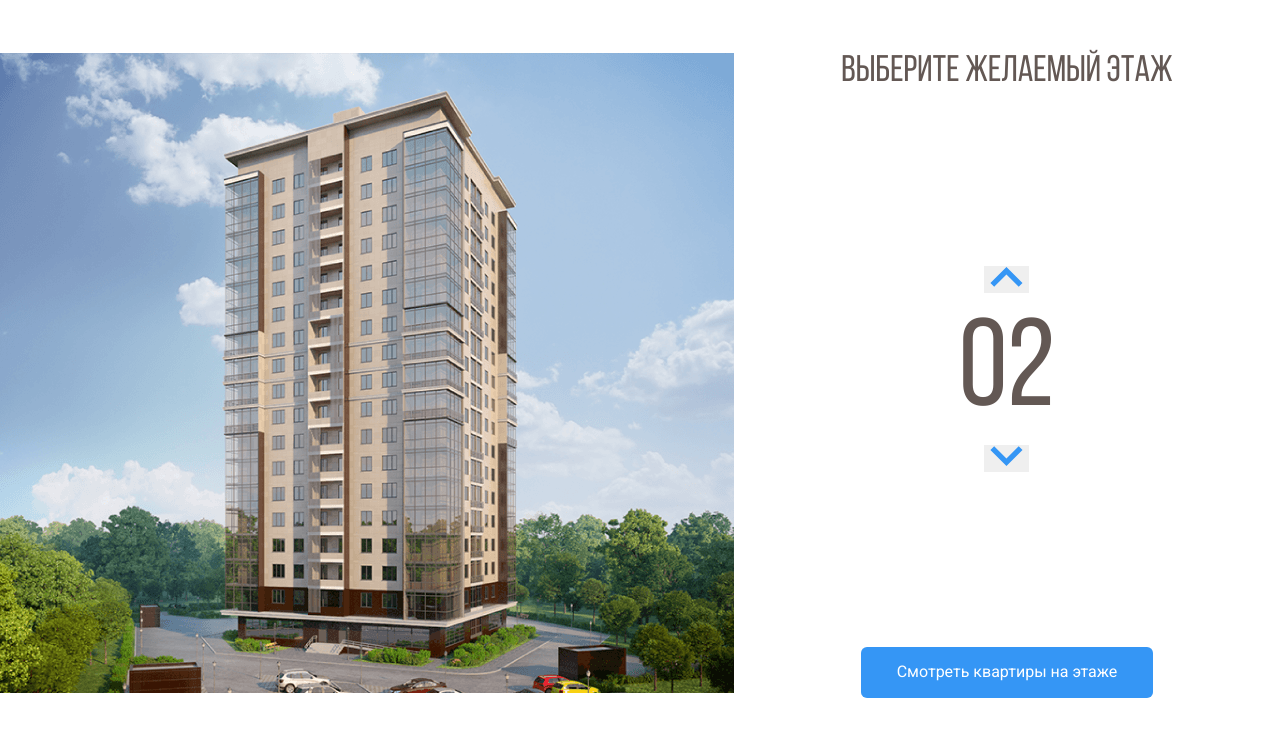
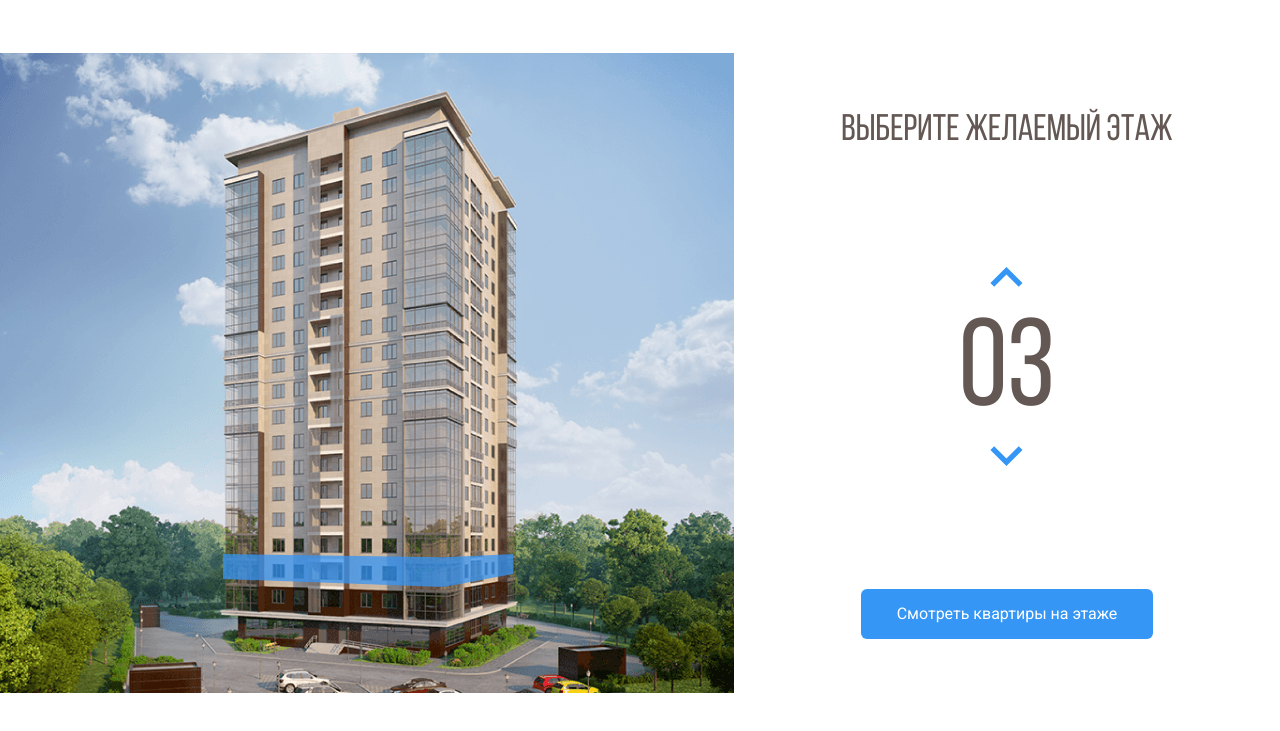
Before and after one commit to hallucat/Melody, a plain HTML site: page index.html in a window 1280 px wide. Both pictures are taken after a click on the button 1006 px from the left and 348 px from the top of the page. Shown: the part 69-800 px from the top of the page. Drawn offline with nearby package versions, Linux system fonts and the light colour scheme.

Commit message:
Add files via upload

```diff
--- a/css/style.css
+++ b/css/style.css
@@ -69,13 +69,16 @@ body {
   display: flex;
   flex-direction: column;
   align-items: center;
-  justify-content: space-between;
+  justify-content: space-around;
 }
 .home-image path {
   opacity: 0;
   cursor: pointer;
 }
 .home-image path:hover {
+  opacity: 1;
+}
+path.current-floor {
   opacity: 1;
 }
 .counter-group {
@@ -87,6 +90,7 @@ body {
   cursor: pointer;
   color: #fff;
   border: none;
+  background-color: #fff;
 }
 .counter-arrow-down {
   transform: rotateX(180deg);
--- a/index.html
+++ b/index.html
@@ -1,5 +1,5 @@
 <!DOCTYPE html>
-<html lang="en">
+<html lang="ru">
 <head>
   <meta charset="UTF-8">
   <meta http-equiv="X-UA-Compatible" content="IE=edge">
@@ -58,23 +58,23 @@
         </pattern>
         <image id="image0" width="740" height="640" xlink:href="img/home.png" />
       </defs>
-      <path d="M222 527L442.8 535L512 521.3V543L443.5 562.7L222 551.7V527Z" fill="#3595F6" fill-opacity="0.75" />
-      <path d="M223 526V501L443.3 504.3L513 501V521L443.7 534L223 526Z" fill="#3595F6" fill-opacity="0.75" />
-      <path d="M223 500V475H444H513V498L445 505L223 500Z" fill="#3595F6" fill-opacity="0.75" />
-      <path d="M223 476V451L444.3 447.3L512 454V476H444" fill="#3595F6" fill-opacity="0.75" />
-      <path d="M223 450V424L444.5 420.7L513 431.7V453L444 446.3L223 450Z" fill="#3595F6" fill-opacity="0.75" />
-      <path d="M222 423V399.3L443 387L514 410V431.3L443 419L222 423Z" fill="#3595F6" fill-opacity="0.75" />
-      <path d="M222 401V376L444.2 359.7L514 388.3V409L443.7 387.3L222 401Z" fill="#3595F6" fill-opacity="0.75" />
-      <path d="M222 376V351L444.5 330.7L514 367.3V388L442 359.3L222 376Z" fill="#3595F6" fill-opacity="0.75" />
-      <path d="M222 350V326L445 301.3L514 345.3V367L444.7 329L222 350Z" fill="#3595F6" fill-opacity="0.75" />
-      <path d="M222 325V301L444.5 272.3L514 323.3V344L443.7 301.7L222 325Z" fill="#3595F6" fill-opacity="0.75" />
-      <path d="M221 301V277L443.3 244L514 303.3V323L444 272.3L221 301Z" fill="#3595F6" fill-opacity="0.75" />
-      <path d="M222 276V252L443.2 217L513 281V302L444.3 243.7L222 276Z" fill="#3595F6" fill-opacity="0.75" />
-      <path d="M222 252V227L444.3 189L513 259.3V280L444 216L222 252Z" fill="#3595F6" fill-opacity="0.75" />
-      <path d="M222 226V201L442.8 157.3L513 236.3V259L444 185.7L222 226Z" fill="#3595F6" fill-opacity="0.75" />
-      <path d="M223 202V177L443 129L513 214V237L442.3 157.7L223 202Z" fill="#3595F6" fill-opacity="0.75" />
-      <path d="M222 177V152L441.8 100L513 192.3V215L443.3 128.7L222 177Z" fill="#3595F6" fill-opacity="0.75" />
-      <path d="M222 152V126L444 69.3L513 171V192L443.7 100.3L222 152Z" fill="#3595F6" fill-opacity="0.75" />
+      <path data-floor="02" d="M222 527L442.8 535L512 521.3V543L443.5 562.7L222 551.7V527Z" fill="#3595F6" fill-opacity="0.75" />
+      <path data-floor="03" d="M223 526V501L443.3 504.3L513 501V521L443.7 534L223 526Z" fill="#3595F6" fill-opacity="0.75" />
+      <path data-floor="04" d="M223 500V475H444H513V498L445 505L223 500Z" fill="#3595F6" fill-opacity="0.75" />
+      <path data-floor="05" d="M223 476V451L444.3 447.3L512 454V476H444" fill="#3595F6" fill-opacity="0.75" />
+      <path data-floor="06" d="M223 450V424L444.5 420.7L513 431.7V453L444 446.3L223 450Z" fill="#3595F6" fill-opacity="0.75" />
+      <path data-floor="07" d="M222 423V399.3L443 387L514 410V431.3L443 419L222 423Z" fill="#3595F6" fill-opacity="0.75" />
+      <path data-floor="08" d="M222 401V376L444.2 359.7L514 388.3V409L443.7 387.3L222 401Z" fill="#3595F6" fill-opacity="0.75" />
+      <path data-floor="09" d="M222 376V351L444.5 330.7L514 367.3V388L442 359.3L222 376Z" fill="#3595F6" fill-opacity="0.75" />
+      <path data-floor="10" d="M222 350V326L445 301.3L514 345.3V367L444.7 329L222 350Z" fill="#3595F6" fill-opacity="0.75" />
+      <path data-floor="11" d="M222 325V301L444.5 272.3L514 323.3V344L443.7 301.7L222 325Z" fill="#3595F6" fill-opacity="0.75" />
+      <path data-floor="12" d="M221 301V277L443.3 244L514 303.3V323L444 272.3L221 301Z" fill="#3595F6" fill-opacity="0.75" />
+      <path data-floor="13" d="M222 276V252L443.2 217L513 281V302L444.3 243.7L222 276Z" fill="#3595F6" fill-opacity="0.75" />
+      <path data-floor="14" d="M222 252V227L444.3 189L513 259.3V280L444 216L222 252Z" fill="#3595F6" fill-opacity="0.75" />
+      <path data-floor="15" d="M222 226V201L442.8 157.3L513 236.3V259L444 185.7L222 226Z" fill="#3595F6" fill-opacity="0.75" />
+      <path data-floor="16" d="M223 202V177L443 129L513 214V237L442.3 157.7L223 202Z" fill="#3595F6" fill-opacity="0.75" />
+      <path data-floor="17" d="M222 177V152L441.8 100L513 192.3V215L443.3 128.7L222 177Z" fill="#3595F6" fill-opacity="0.75" />
+      <path data-floor="18" d="M222 152V126L444 69.3L513 171V192L443.7 100.3L222 152Z" fill="#3595F6" fill-opacity="0.75" />
       </svg>
      </div>
     <!-- /.main-image -->
@@ -94,5 +94,9 @@
     </div>
     <!-- /.main-info -->
   </main>
+  <script
+    src="https://code.jquery.com/jquery-3.6.0.min.js"
+    integrity="sha256-/xUj+3OJU5yExlq6GSYGSHk7tPXikynS7ogEvDej/m4=" crossorigin="anonymous"></script>
+    <script src="js/main.js"></script>
 </body>
 </html>
--- /dev/null
+++ b/js/main.js
@@ -0,0 +1,33 @@
+$(document).ready(function () {
+  var currentFloor = 2; // переменная, где хранится текущий этаж
+  var floorPath = $(".home-image path"); // каждый отдельный этаж в SVG
+  var counterUp = $(".counter-up"); /* кнопка увеличения этажа */
+  var counterDown = $(".counter-down"); /* кнопка уменьшения этажа */
+
+  // функция при наведении мышью на этаж
+  floorPath.on("mouseover", function () {
+    floorPath.removeClass("current-floor"); // удаляем активный класс у этажей
+    currentFloor = $(this).attr("data-floor"); // получаем значение текущего этажа
+    $(".counter").text(currentFloor); // записываем значение этажа в счётчик справа
+  });
+
+  counterUp.on("click", function () { // отслеживаем клик по кнопке вверх
+     if (currentFloor < 18) { // проверяем значение этажа, оно не должно быть больше 18
+      currentFloor++; // прибавляем один этаж
+      usCurrentFloor = currentFloor.toLocaleString("en-US", { minimumIntegerDigits: 2, useGrouping: false }); // форматируем переменную с этажом, чтобы было 02, а не 2
+      $(".counter").text(usCurrentFloor); // записываем значение этажа в счётчик справа
+      floorPath.removeClass("current-floor"); // удаляем активный класс у этажей
+      $(`[data-floor=${usCurrentFloor}]`).toggleClass("current-floor"); // подсвечиваем текущий этаж
+    }
+  });
+
+  counterDown.on("click", function () { // отслеживаем клик по кнопке вниз
+    if(currentFloor > 2) { // проверяем значение этажа, оно не должно быть меньше 2
+      currentFloor--; // убавляем один этаж
+      usCurrentFloor = currentFloor.toLocaleString("en-US", { minimumIntegerDigits: 2, useGrouping: false }); // форматируем переменную с этажом, чтобы было 02, а не 2
+      $(".counter").text(usCurrentFloor); // записываем значение этажа в счётчик справа
+      floorPath.removeClass("current-floor"); // удаляем активный класс у этажей
+      $(`[data-floor=${usCurrentFloor}]`).toggleClass("current-floor"); // подсвечиваем текущий этаж
+    }
+  })
+});
```
